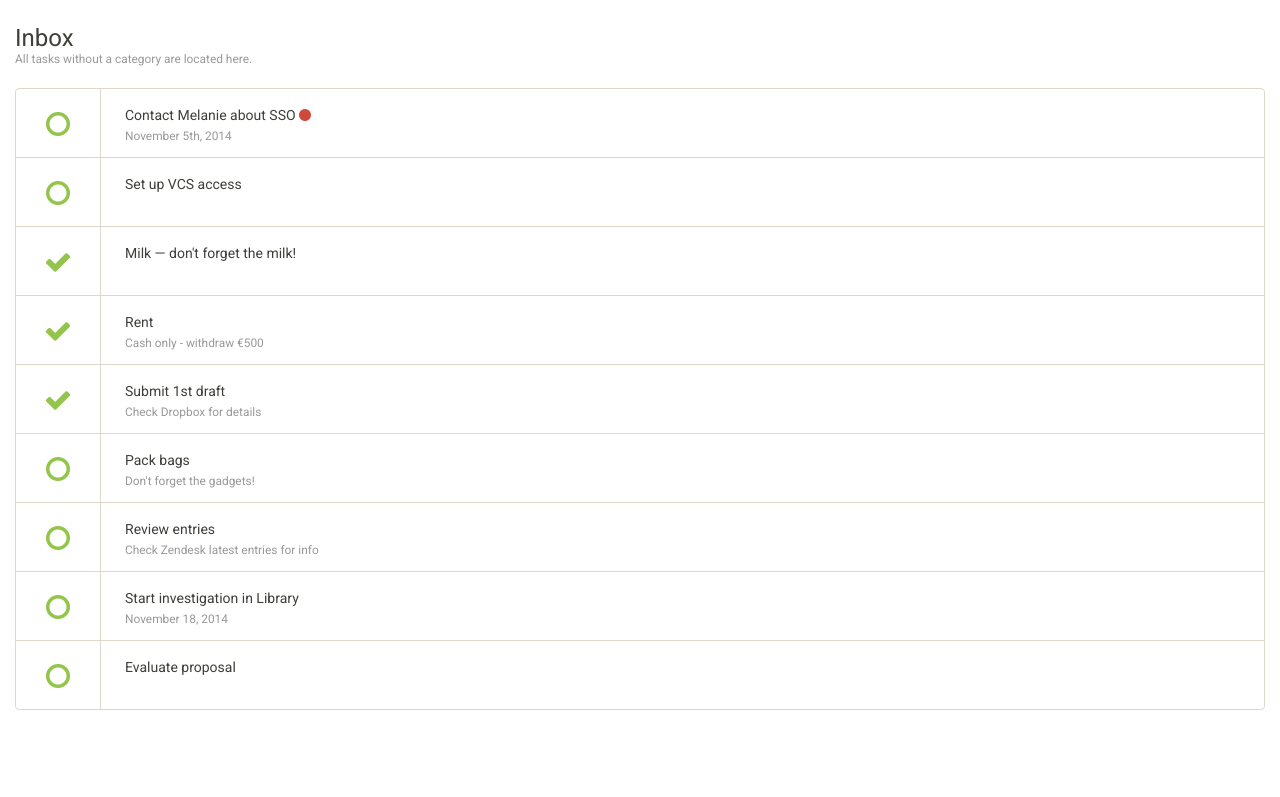
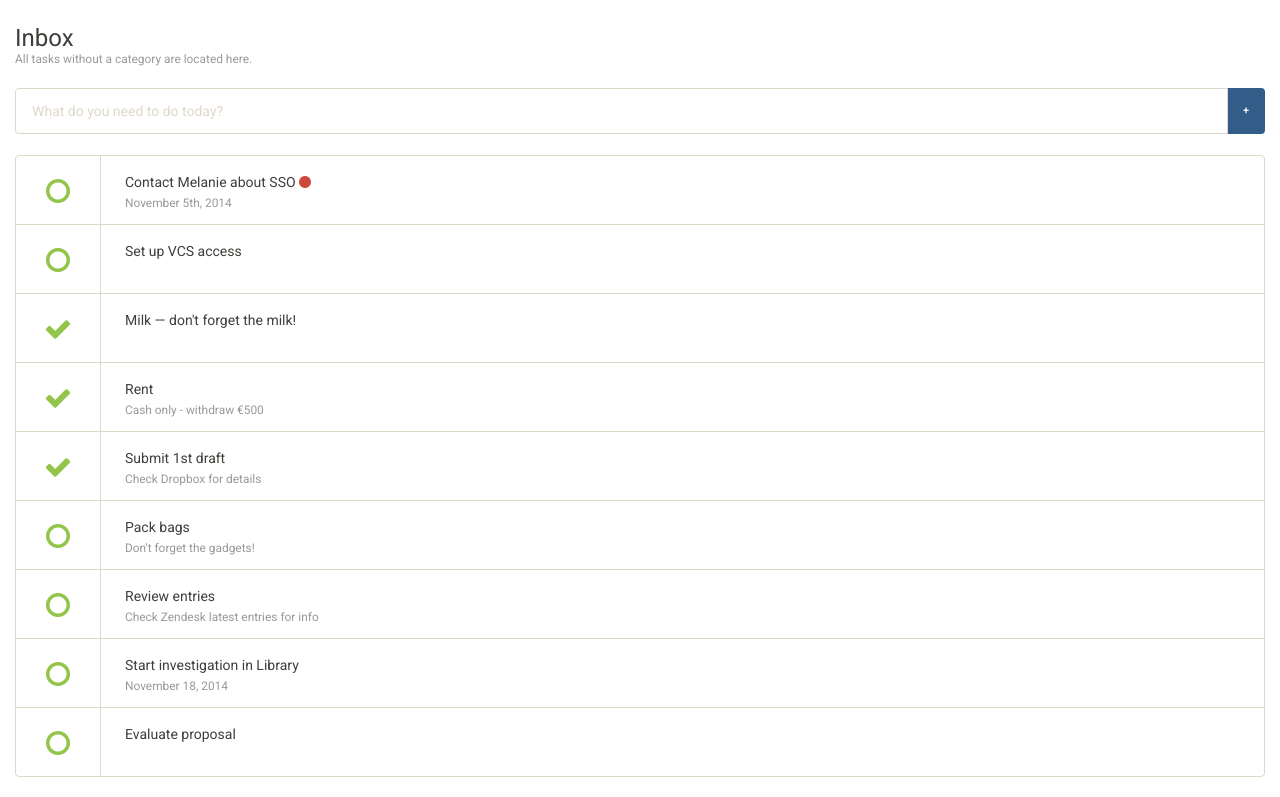
Before and after one commit to kirankumarpatel/dbs-done, a plain HTML site: page index.html in a window 1280 px wide. Shown: the part 65-862 px from the top of the page. Before the commit the page ends 800 px from the top, so only its background shows below. Drawn offline with Linux system fonts and the light colour scheme.

Commit message:
Started add task form.

```diff
--- a/css/main.css
+++ b/css/main.css
@@ -13,6 +13,9 @@ small {color: #999;}
 .task-action {border-right: solid 1px #dfd7ca; float: left; height:100%; line-height: 3.5em;}
 .task-action-complete {color: #93c54b;}
 
+#form-add-task {
+	margin-bottom: 1.5em;
+}
 /* details list */
 .task-actions {position: relative; top: 20px;}
 .task-important {color: #CD4939;}
--- a/index.html
+++ b/index.html
@@ -46,6 +46,15 @@
 				<div class="col-xs-12 task-details">
 					<h3 class="title">Inbox</h3><small class="subtitle">All tasks without a category are located here.</small>
 
+					<form role="form" id="form-add-task">
+						<div class="input-group">
+							<input type="text" class="form-control" id="new-task" placeholder="What do you need to do today?" />
+							<span class="input-group-btn">
+								<button class="btn btn-primary" type="button">+</button>
+							</span>
+						</div>
+					</form>
+
 					<ul id="task-list" class="list-group tasks">
 						<li class="list-group-item">
 							<a href="#" class="task task-action task-action-complete"><i class="fa fa-circle-o fa-2x fa-fw"></i></a>
```
